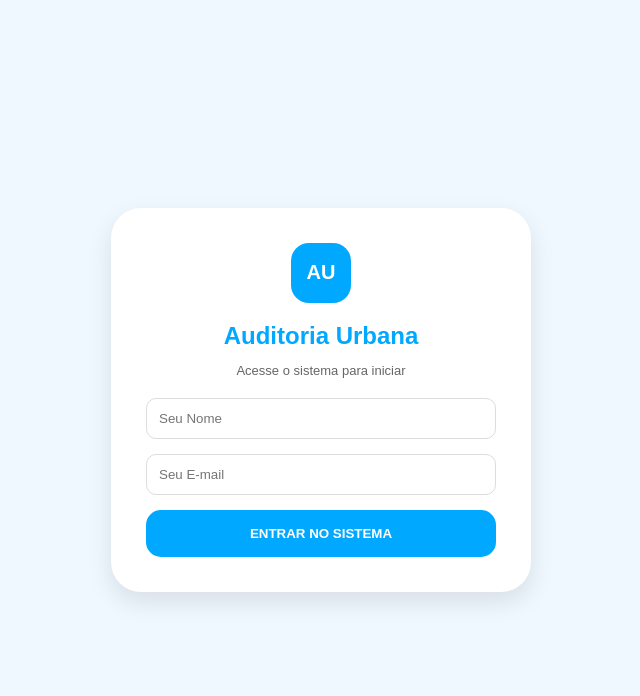
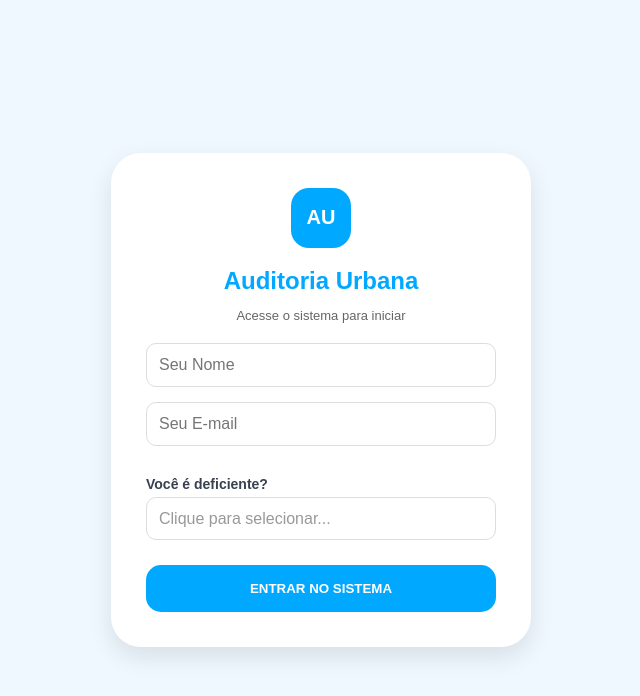
Before and after one commit to ArthurVieira-eng/coimbramonitoramento, a React (Vite) app: page / in a window 1280 px wide. Shown: the top 696 px of the page, without its empty margins (319-959 px from the left). Built offline with nearby package versions, Linux system fonts and the light colour scheme.

Commit message:
Ajuste de Conexão Firebase e correções de segurança

```diff
--- a/package.json
+++ b/package.json
@@ -10,6 +10,7 @@
     "preview": "vite preview"
   },
   "dependencies": {
+    "firebase": "^12.12.1",
     "leaflet": "^1.9.4",
     "lucide-react": "^1.8.0",
     "react": "^19.2.4",
--- a/src/App.jsx
+++ b/src/App.jsx
@@ -5,10 +5,14 @@ import OccurrenceModal from './components/OccurrenceModal';
 import LoginScreen from './components/LoginScreen';
 import { useGPS } from './hooks/useGPS';
 
+// IMPORTAÇÃO DO FIREBASE
+import { db } from './firebase';
+import { ref, push, set } from "firebase/database";
+
 export default function App() {
   // 1. ESTADOS GLOBAIS
   const [isRegistered, setIsRegistered] = useState(false);
-  const [perfil, setPerfil] = useState({ nome: '', email: '' });
+  const [perfil, setPerfil] = useState({ nome: '', email: '', vinculo: '' });
   const [isTracking, setIsTracking] = useState(false);
   const [markers, setMarkers] = useState([]);
   const [showModal, setShowModal] = useState(false);
@@ -18,7 +22,7 @@ export default function App() {
   const [categoria, setCategoria] = useState("");
   const [texto, setTexto] = useState("");
 
-  // 3. HOOK DE GPS (Vem da pasta hooks)
+  // 3. HOOK DE GPS
   const { position, path, setPath } = useGPS(isTracking);
 
   // 4. CARREGAR DADOS SALVOS AO INICIAR
@@ -32,26 +36,41 @@ export default function App() {
     if (m) setMarkers(JSON.parse(m));
     const pt = localStorage.getItem('auditor_path');
     if (pt) setPath(JSON.parse(pt));
-  }, []);
+  }, [setPath]);
 
   // 5. FUNÇÕES DE AÇÃO
   const handleLogin = () => {
-    if (perfil.nome && perfil.email) {
+    if (perfil.nome && perfil.email && perfil.vinculo) {
       localStorage.setItem('auditor_perfil', JSON.stringify(perfil));
       setIsRegistered(true);
     } else {
-      alert("Por favor, preencha nome e e-mail.");
+      alert("Por favor, preencha todos os campos.");
     }
   };
 
   const salvarOcorrencia = useCallback(() => {
     const nova = {
-      pos: position,
+      pos: position || { latitude: 0, longitude: 0 },
       categoria: categoria || "Geral",
-      detalhes: texto,
-      foto: tempPhoto,
-      autor: perfil.nome
+      detalhes: texto || "",
+      foto: tempPhoto || null,
+      autor: perfil.nome || "Usuário Anônimo",
+      perfilUsuario: perfil.vinculo || "Não informado",
+      timestamp: new Date().getTime(),
+      horario: new Date().toLocaleString()
     };
+
+    // --- ENVIO PARA O FIREBASE (NUVEM) ---
+    try {
+      const ocorrenciasRef = ref(db, 'ocorrencias');
+      const novaRef = push(ocorrenciasRef);
+      set(novaRef, nova);
+      console.log("Sucesso no Firebase!");
+    } catch (error) {
+      console.error("Erro ao enviar para nuvem:", error);
+    }
+
+    // --- SALVAMENTO LOCAL (BACKUP) ---
     const lista = [...markers, nova];
     setMarkers(lista);
     localStorage.setItem('auditor_markers', JSON.stringify(lista));
@@ -61,7 +80,7 @@ export default function App() {
     setTempPhoto(null);
     setCategoria("");
     setTexto("");
-  }, [position, categoria, texto, tempPhoto, markers, perfil.nome]);
+  }, [position, categoria, texto, tempPhoto, markers, perfil]);
 
   const handleReset = () => {
     if(window.confirm("Deseja limpar todos os dados da corrida atual?")) {
@@ -74,7 +93,7 @@ export default function App() {
     }
   };
 
-  // 6. RENDERIZAÇÃO CONDICIONAL (LOGIN OU APP)
+  // 6. RENDERIZAÇÃO CONDICIONAL
   if (!isRegistered) {
     return <LoginScreen perfil={perfil} setPerfil={setPerfil} onLogin={handleLogin} />;
   }
@@ -82,10 +101,8 @@ export default function App() {
   return (
     <div style={{ height: '100vh', width: '100vw', position: 'relative', overflow: 'hidden' }}>
 
-      {/* O MAPA */}
       <MapDisplay position={position} path={path} markers={markers} />
 
-      {/* OS BOTÕES FLUTUANTES */}
       <ControlHUD
         isTracking={isTracking}
         onStart={() => setIsTracking(true)}
@@ -94,7 +111,6 @@ export default function App() {
         onReset={handleReset}
       />
 
-      {/* O FORMULÁRIO (SÓ ABRE SE SHOWMODAL FOR TRUE) */}
       {showModal && (
         <OccurrenceModal
           tempPhoto={tempPhoto} setTempPhoto={setTempPhoto}
--- a/src/components/ControlHUD.jsx
+++ b/src/components/ControlHUD.jsx
@@ -40,7 +40,7 @@ const ControlHUD = ({ isTracking, onStart, onStop, onOpenModal, onReset }) => {
 // --- ESTILOS ---
 const floatingContainer = {
   position: 'absolute',
-  bottom: '80px', // Aumentamos de 30px para 80px para fugir dos botões do sistema
+  bottom: '100px', // Aumentamos de 30px para 80px para fugir dos botões do sistema
   right: '20px',
   zIndex: 1000,
   display: 'flex',
--- a/src/components/LoginScreen.jsx
+++ b/src/components/LoginScreen.jsx
@@ -13,6 +13,7 @@ const LoginScreen = ({ perfil, setPerfil, onLogin }) => (
         value={perfil.nome}
         onChange={e => setPerfil({...perfil, nome: e.target.value})}
       />
+
       <input
         style={inputStyle}
         type="email"
@@ -21,16 +22,46 @@ const LoginScreen = ({ perfil, setPerfil, onLogin }) => (
         onChange={e => setPerfil({...perfil, email: e.target.value})}
       />
 
+      <div style={{ marginTop: '15px', marginBottom: '25px', textAlign: 'left', width: '100%' }}>
+        <label style={{
+          display: 'block',
+          marginBottom: '5px',
+          fontWeight: 'bold',
+          color: '#374151',
+          fontSize: '14px'
+        }}>
+          Você é deficiente?
+        </label>
+        <select
+          value={perfil.vinculo || ""}
+          onChange={(e) => setPerfil({ ...perfil, vinculo: e.target.value })}
+          style={{
+            ...inputStyle,
+            marginBottom: '0', // Reseta a margem do inputStyle para usar a do container
+            backgroundColor: 'white',
+            color: perfil.vinculo ? '#000' : '#999',
+            outline: 'none',
+            appearance: 'none', // Remove estilos padrão de alguns navegadores
+            cursor: 'pointer'
+          }}
+        >
+          <option value="" disabled>Clique para selecionar...</option>
+          <option value="Sim" style={{ color: '#000' }}>Sim (PCD)</option>
+          <option value="Não/Apoiador" style={{ color: '#000' }}>Não / Apoiador</option>
+          <option value="Parente" style={{ color: '#000' }}>Parente</option>
+        </select>
+      </div>
+
       <button onClick={onLogin} style={mainBtn}>ENTRAR NO SISTEMA</button>
     </div>
   </div>
 );
 
-// Estilos internos para evitar dependência de CSS externo
+// Estilos internos
 const containerStyle = { height: '100vh', display: 'flex', alignItems: 'center', justifyContent: 'center', backgroundColor: '#F0F8FF', fontFamily: 'sans-serif' };
 const cardStyle = { backgroundColor: 'white', padding: '35px', borderRadius: '30px', boxShadow: '0 10px 25px rgba(0,0,0,0.1)', textAlign: 'center', width: '85%', maxWidth: '350px' };
 const logoCircle = { width: '60px', height: '60px', backgroundColor: '#00A8FF', borderRadius: '18px', margin: '0 auto 15px', color: 'white', display: 'flex', alignItems: 'center', justifyContent: 'center', fontWeight: 'bold', fontSize: '20px' };
-const inputStyle = { width: '100%', padding: '12px', marginBottom: '15px', borderRadius: '10px', border: '1px solid #DDD', boxSizing: 'border-box' };
-const mainBtn = { width: '100%', backgroundColor: '#00A8FF', color: 'white', border: 'none', padding: '16px', borderRadius: '15px', fontWeight: 'bold', cursor: 'pointer' };
+const inputStyle = { width: '100%', padding: '12px', marginBottom: '15px', borderRadius: '10px', border: '1px solid #DDD', boxSizing: 'border-box', fontSize: '16px' };
+const mainBtn = { width: '100%', backgroundColor: '#00A8FF', color: 'white', border: 'none', padding: '16px', borderRadius: '15px', fontWeight: 'bold', cursor: 'pointer', transition: '0.3s' };
 
 export default LoginScreen;
--- /dev/null
+++ b/src/firebase.js
@@ -0,0 +1,19 @@
+import { initializeApp } from "firebase/app";
+import { getDatabase } from "firebase/database";
+
+// Suas chaves de configuração que você acabou de copiar
+const firebaseConfig = {
+  apiKey: "AIzaSyBFXbIQEq6docp3DVZLRBQO4WjwokRF6_A",
+  authDomain: "monitor-coimbra.firebaseapp.com",
+  databaseURL: "https://monitor-coimbra-default-rtdb.firebaseio.com",
+  projectId: "monitor-coimbra",
+  storageBucket: "monitor-coimbra.firebasestorage.app",
+  messagingSenderId: "117676113712",
+  appId: "1:117676113712:web:239f07951033a5628492f5"
+};
+
+// Inicializa o Firebase
+const app = initializeApp(firebaseConfig);
+
+// Exporta o Realtime Database para usarmos no resto do projeto
+export const db = getDatabase(app);
```
Also changed, not shown: 1 other file (tests, documents, lock files or other folders).
